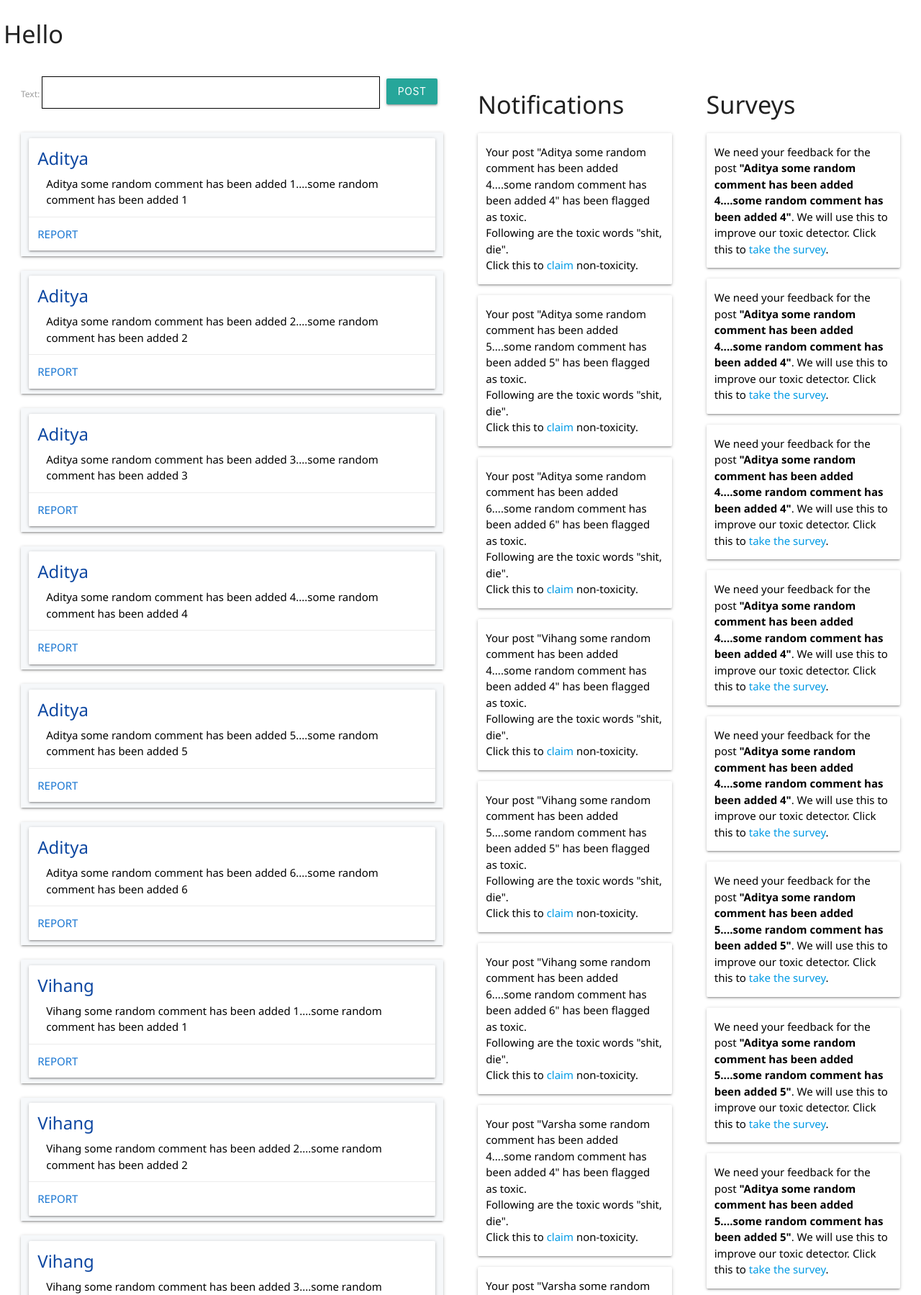
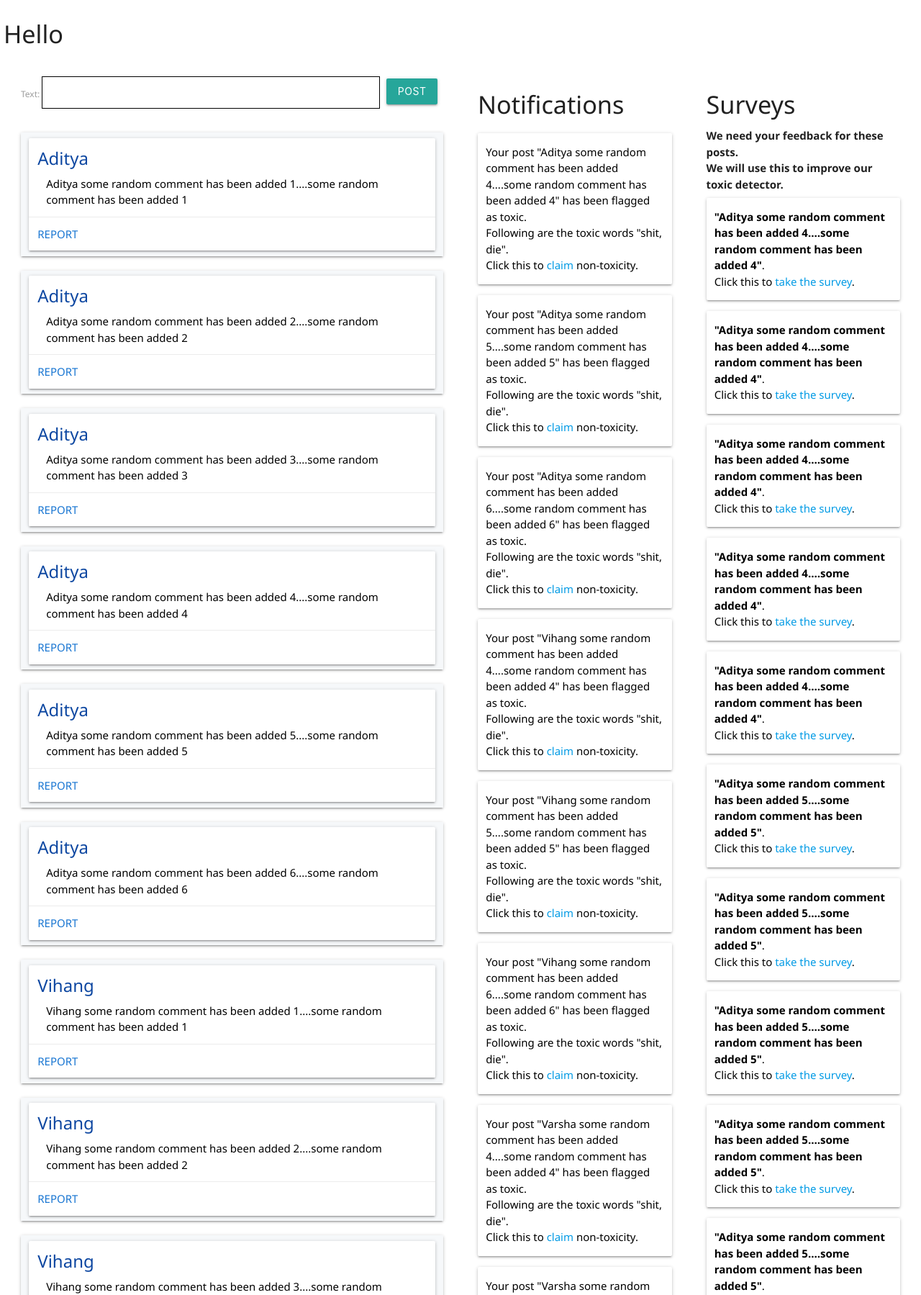
Before and after one commit to phoenix1712/detoxit, a Django app: template aggiehub/templates/aggiehub/home.html in a window 1280 px wide. Shown: the part 73-1872 px from the top of the page at 72% size. Run offline with Django 3.2, Linux system fonts and the light colour scheme; the template is opened without the code that fills it: values that come from a table or form of the project are taken from there, others are empty; data comes from the database, SQL or seed files in the repository; tables that the repository leaves empty hold one stand-in row (values such as "Sample post"); parts of the project's set-up code (start-up, migrations or seed data) failed here and were passed over; some libraries are stand-ins or nearby versions.

Commit message:
minor UI change

```diff
--- a/aggiehub/templates/aggiehub/home.html
+++ b/aggiehub/templates/aggiehub/home.html
@@ -70,11 +70,12 @@ Home
     </div>
     <div class="column notifications">
         <h4 id="Surveys" class="card-title"> Surveys </h4>
+        <h><b>We need your feedback for these posts. <br> We will use this to improve our toxic detector.</b></h><br>
         {% for survey in surveys %}
             <div class="row">
                 <div class="col s12 m12 card card-content black-text">
                     <p>
-                        We need your feedback for the post <b>"{{ survey.post.text }}"</b>. We will use this to improve our toxic detector.
+                        <b>"{{ survey.post.text }}"</b>. <br>
                         Click this to <a href="/survey/{{ survey.id }}/">take the survey</a>.
                     </p>
                 </div>
```
